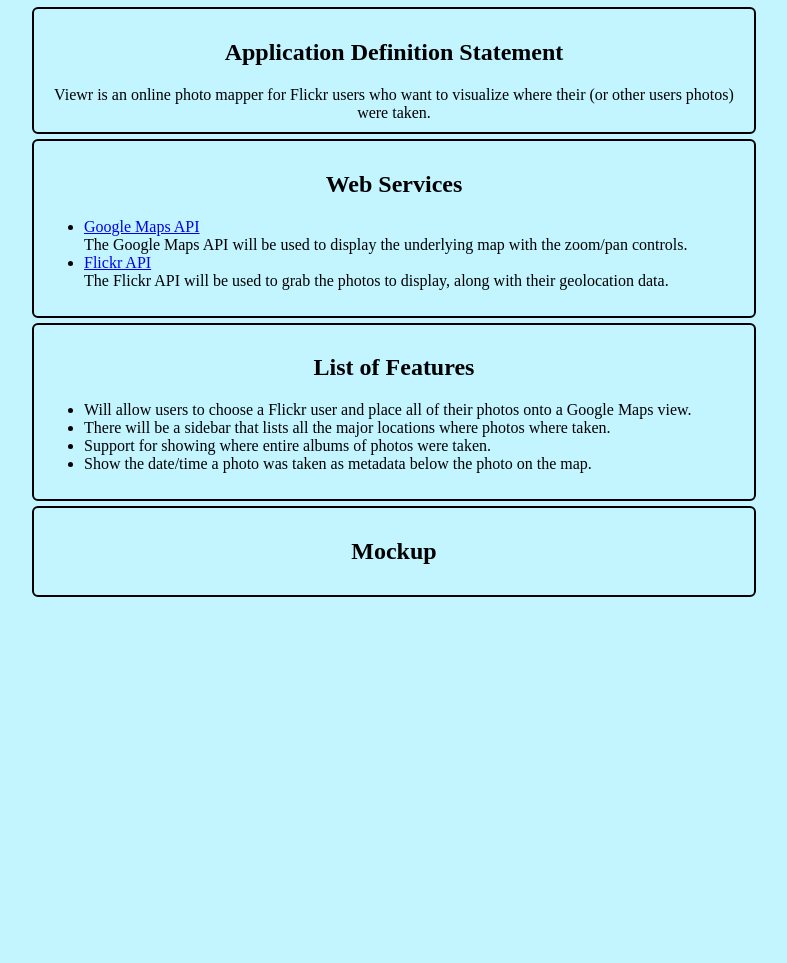
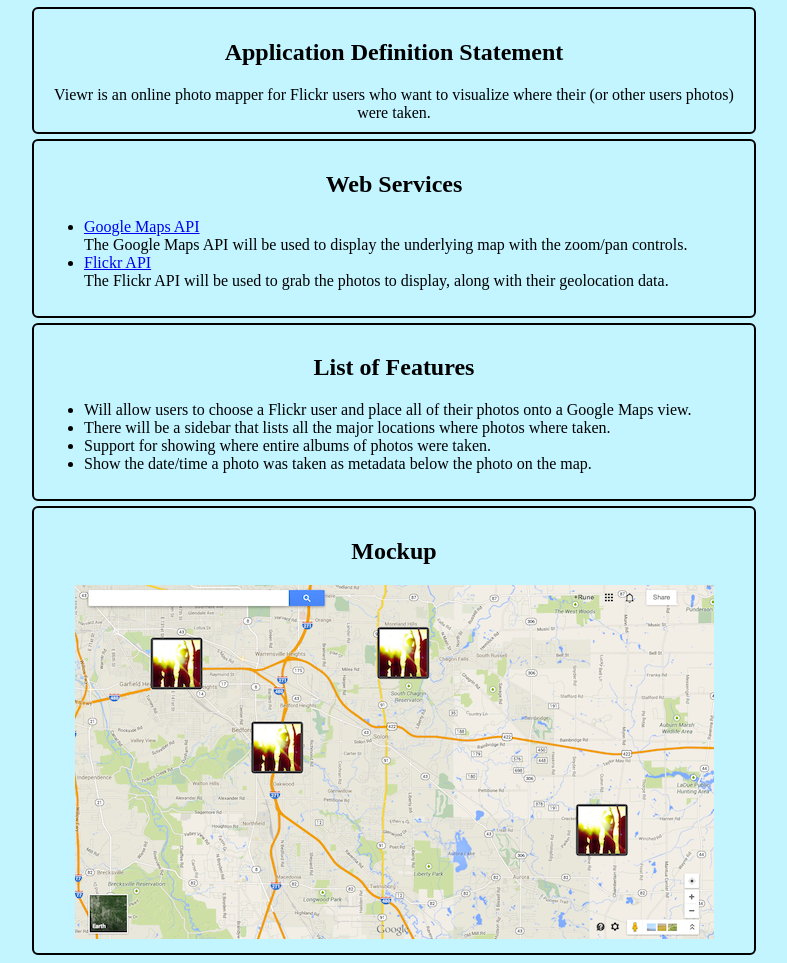
Before and after one commit to ry60003333/apiproject, a plain HTML site: page public_html/design.html in a window 1280 px wide. Shown: the part 135-1098 px from the top of the page, without its empty margins (246-1033 px from the left). Before the commit the page ends 800 px from the top, so only its background shows below. Drawn offline with Linux system fonts and the light colour scheme.

Commit message:
Added mockup.

```diff
--- a/public_html/design.html
+++ b/public_html/design.html
@@ -38,6 +38,7 @@ and open the template in the editor.
         </section>
         <section>
             <h2>Mockup</h2>
+            <img src="images/mockup.png" alt="" />
         </section>
     </body>
 </html>
```
Also changed, not shown: public_html/images/mockup.png (added).
